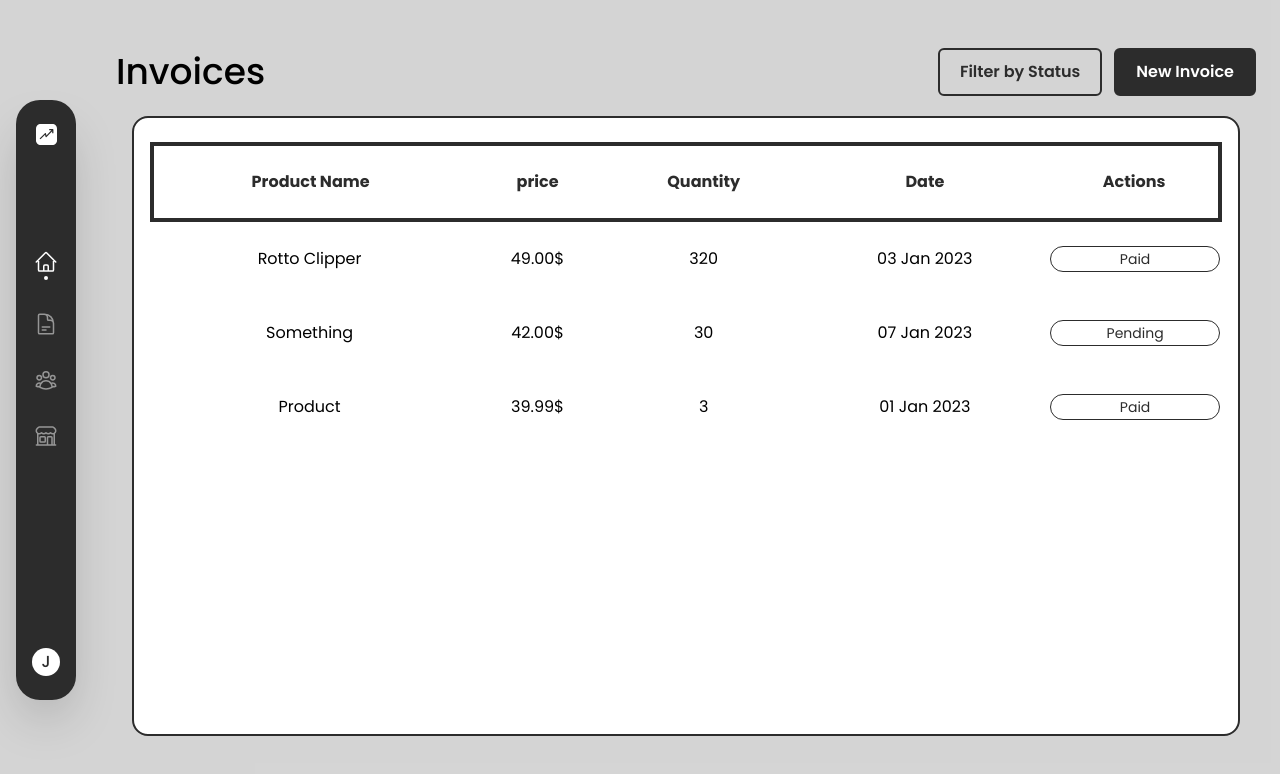
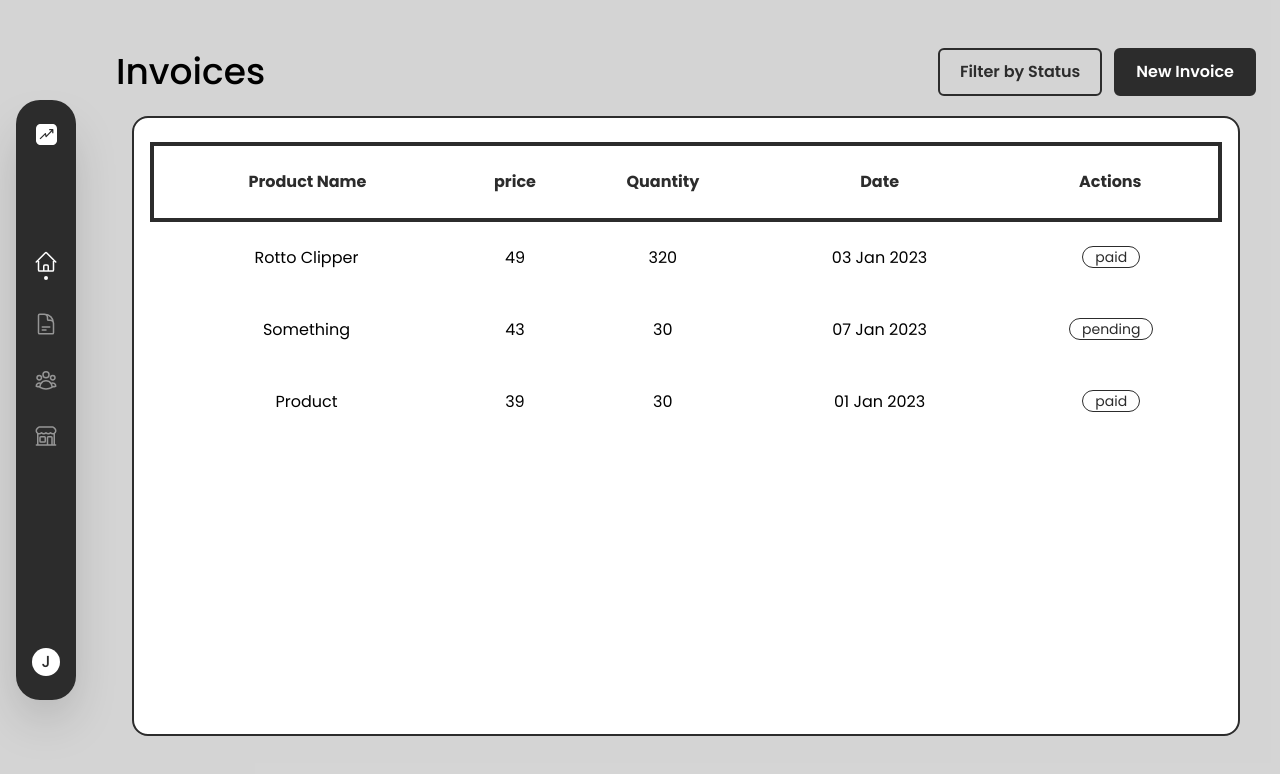
Before and after one commit to n53337/minvoicer, a React (Vite) app: page /invoices in a window 1280 px wide. Shown: the top 774 px of the page. Built offline with nearby package versions, Linux system fonts and the light colour scheme.

Commit message:
inovice row

```diff
--- a/src/components/Invoices/InvoiceRow.jsx
+++ b/src/components/Invoices/InvoiceRow.jsx
@@ -1,5 +1,21 @@
-const InvoiceRow = () => {
-  return <div>InvoiceRow</div>;
+const InvoiceRow = ({ data }) => {
+  return (
+    <>
+      {data.map((row) => {
+        return (
+          <tr key={row.name}>
+            <td>{row.name}</td>
+            <td>{row.price}</td>
+            <td>{row.qty}</td>
+            <td>{row.date}</td>
+            <td className="f-center">
+              <div className="status">{row.status}</div>
+            </td>
+          </tr>
+        );
+      })}
+    </>
+  );
 };
 
 export default InvoiceRow;
--- a/src/components/shared/Table.jsx
+++ b/src/components/shared/Table.jsx
@@ -1,4 +1,6 @@
-const Table = ({ tableData }) => {
+import InvoiceRow from "../Invoices/InvoiceRow";
+
+const Table = ({ children, tableData }) => {
   return (
     <div className="w-full overflow-auto">
       <table className="w-full max-h-full my-6 table-auto">
@@ -11,25 +13,8 @@ const Table = ({ tableData }) => {
         </thead>
 
         <tbody className="w-full">
-          {tableData.body.map((tr) => {
-            return (
-              <tr
-                key={tr[0]}
-                className="cursor-pointer hover:bg-brown-100 duration-100"
-              >
-                {tr.map((td) => {
-                  return <td key={td}>{td}</td>;
-                })}
-
-                {/* {tableData.btns && (
-                  <td className="f-center gap-2">
-                    <button className="btn btn-accent">Delete</button>
-                    <button className="btn btn-primary px-7">Edit</button>
-                  </td>
-                )} */}
-              </tr>
-            );
-          })}
+          {/* <InvoiceRow /> */}
+          {children}
         </tbody>
       </table>
     </div>
--- a/src/pages/invoices/Invoices.jsx
+++ b/src/pages/invoices/Invoices.jsx
@@ -1,3 +1,4 @@
+import InvoiceRow from "../../components/Invoices/InvoiceRow";
 import AppSkeleton from "../../components/shared/AppSkeleton";
 import Table from "../../components/shared/Table";
 
@@ -15,10 +16,36 @@ const Invoices = () => {
     ],
   };
 
+  const test = [
+    {
+      name: "Rotto Clipper",
+      price: 49.0,
+      qty: 320,
+      date: "03 Jan 2023",
+      status: "paid",
+    },
+    {
+      name: "Something",
+      price: 43.0,
+      qty: 30,
+      date: "07 Jan 2023",
+      status: "pending",
+    },
+    {
+      name: "Product",
+      price: 39.0,
+      qty: 30,
+      date: "01 Jan 2023",
+      status: "paid",
+    },
+  ];
+
   return (
     <AppSkeleton title="Invoices" utils>
       <div className="max-h-full overflow-auto">
-        <Table tableData={tableData} />
+        <Table tableData={tableData}>
+          <InvoiceRow data={test} />
+        </Table>
       </div>
     </AppSkeleton>
   );
--- a/src/styles/globals.css
+++ b/src/styles/globals.css
@@ -151,6 +151,6 @@ body {
   }
 
   .status {
-    @apply p-0.5 text-brown text-sm border border-brown rounded-full;
+    @apply w-fit px-3 text-brown text-sm border border-brown rounded-full;
   }
 }
```
